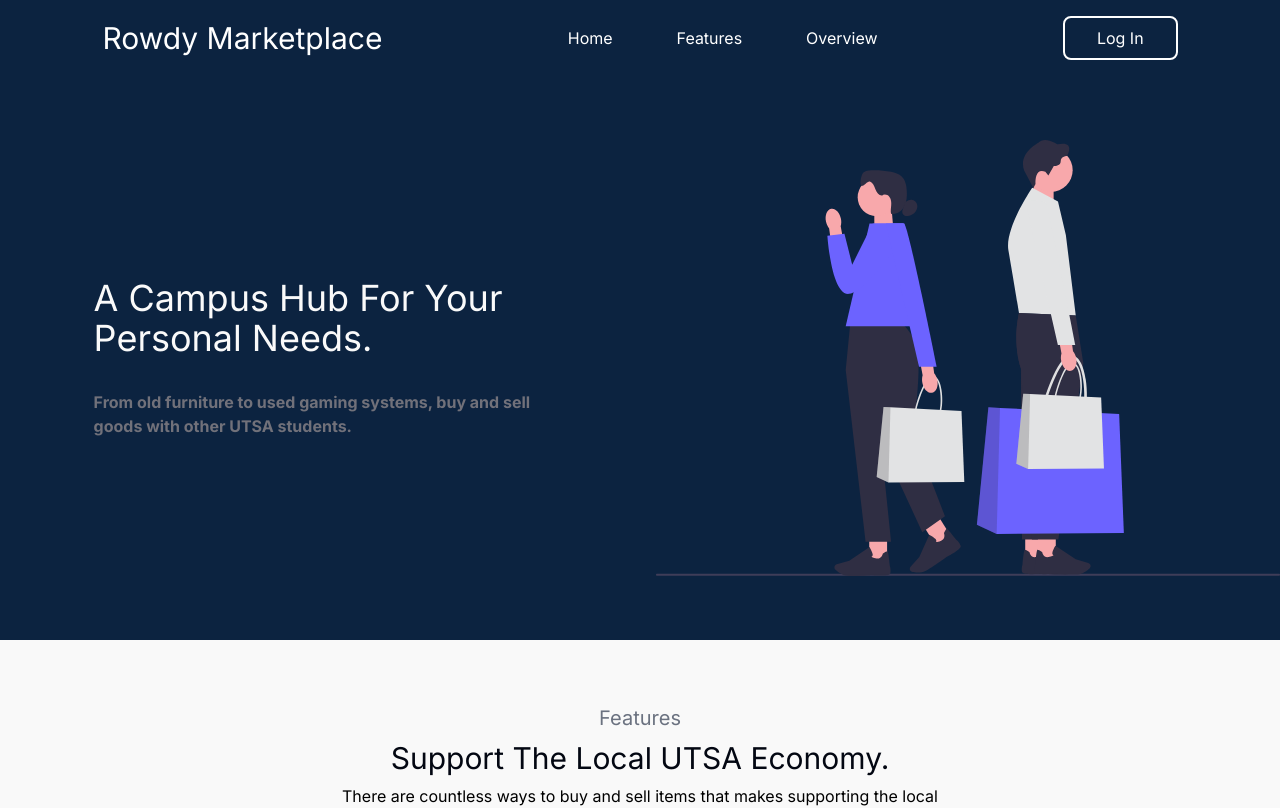
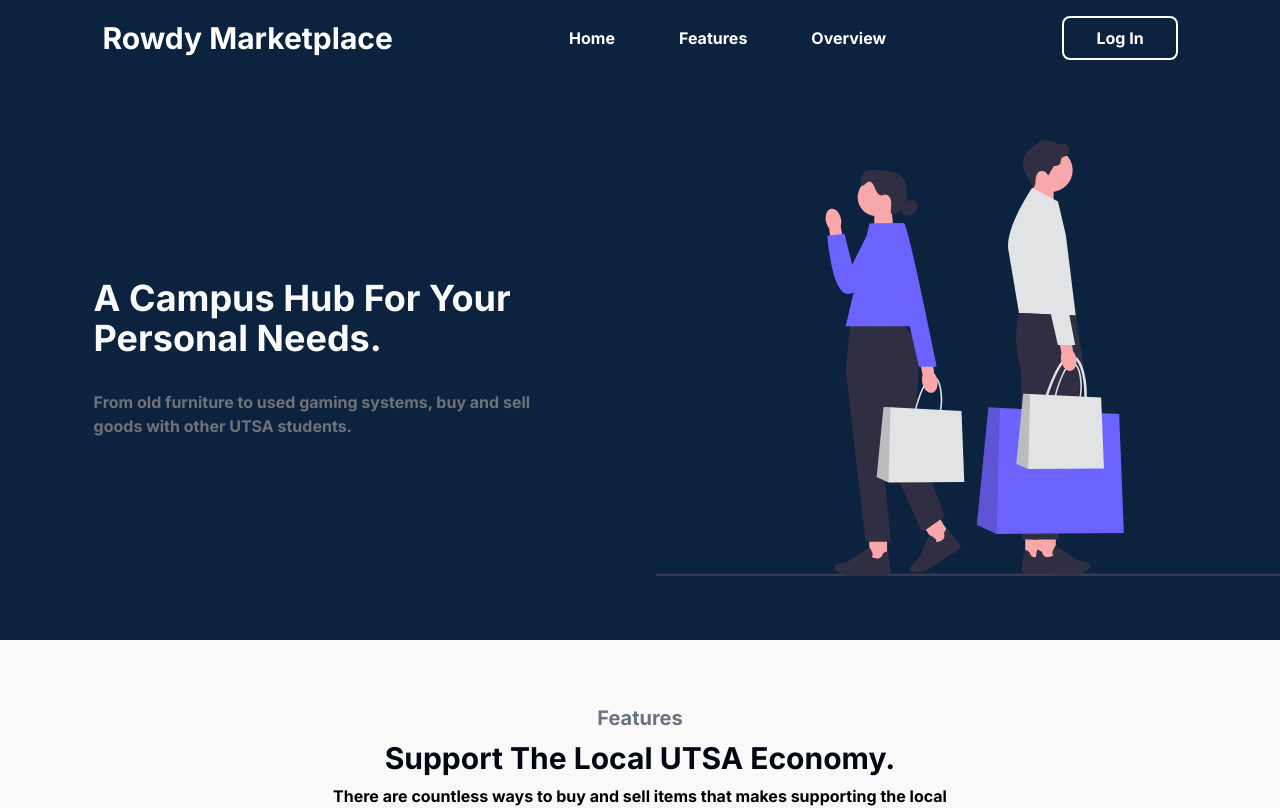
Before and after one commit to AnnalisaVuong/UTSA-Marketplace, a React (Vite) app in the folder frontend/: page / in a window 1280 px wide. Shown: the top 808 px of the page. Built offline with nearby package versions, Linux system fonts and the light colour scheme.

Commit message:
Moved components over to tailwindcss

```diff
--- a/frontend/src/style/main.css
+++ b/frontend/src/style/main.css
@@ -1,9 +1,11 @@
+@import url("https://fonts.googleapis.com/css2?family=Inter:wght@100..900&display=swap");
 @tailwind base;
 @tailwind components;
 @tailwind utilities;
 
 @layer base {
-  body {
-    font-family: "Inter";
+  html {
+    font-family: Inter, system-ui, -apple-system, BlinkMacSystemFont, 'Segoe UI', Roboto, Oxygen, Ubuntu, Cantarell, 'Open Sans', 'Helvetica Neue', sans-serif;
+    font-weight: 700;
   }
 }
```
